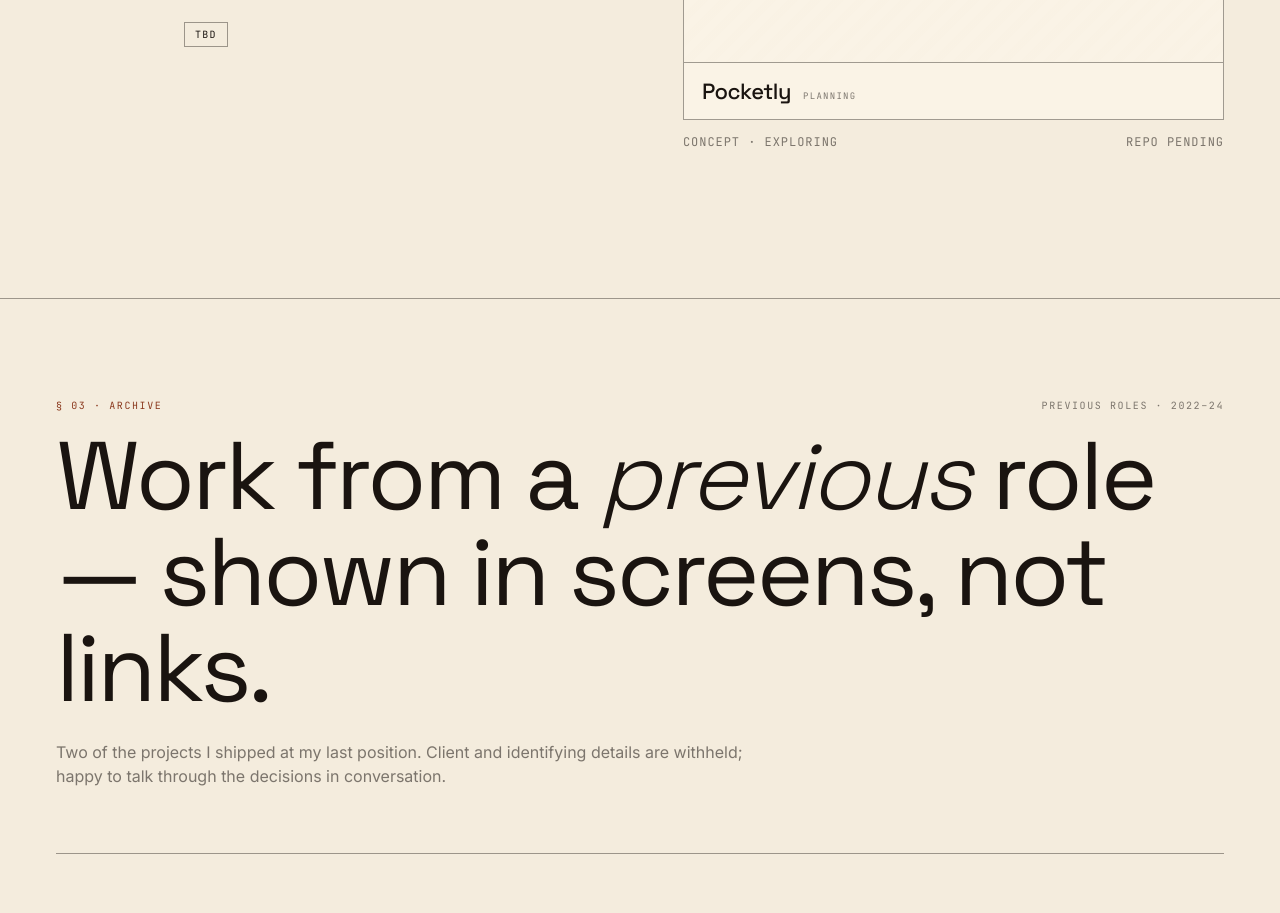
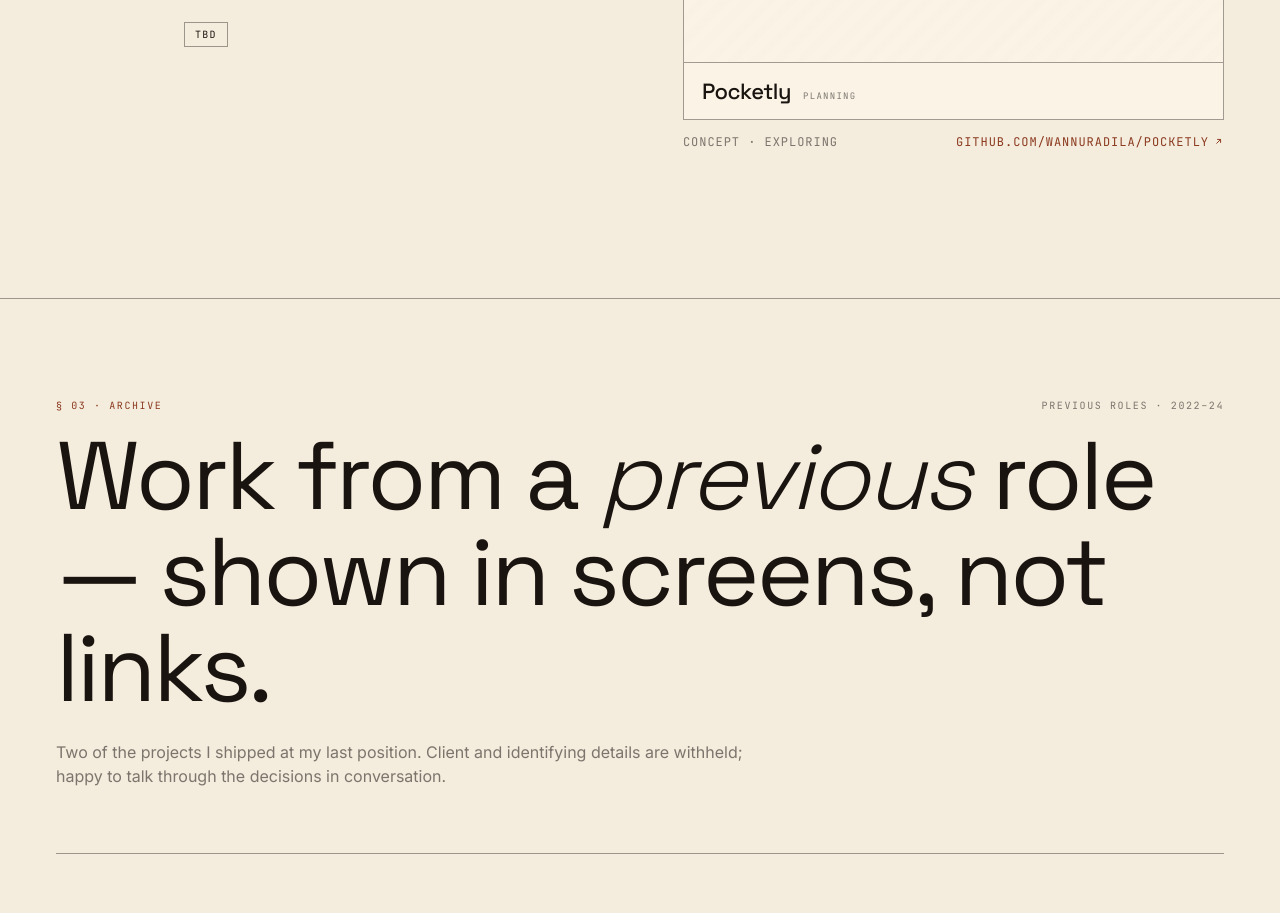
Before and after one commit to WanNurAdila/portfolio-app, a React (Vite) app: page / in a window 1280 px wide. Shown: the part 3480-4393 px from the top of the page. Built offline with nearby package versions, Linux system fonts and the light colour scheme.

Commit message:
update project data

```diff
--- a/src/App.tsx
+++ b/src/App.tsx
@@ -106,7 +106,7 @@ const PROJECTS: Project[] = [
       'Third piece in progress. Currently between two directions — letting the idea cure.',
     detail:
       'A budgeting app focused on mindful spending. A place to check in with your money, set gentle limits, and reflect on your habits without judgment.',
-    repo: null,
+    repo: 'WanNurAdila/pocketly',
     accentLabel: '???',
     bg: '#2a1f1a',
     fg: '#c9bca5',
```
